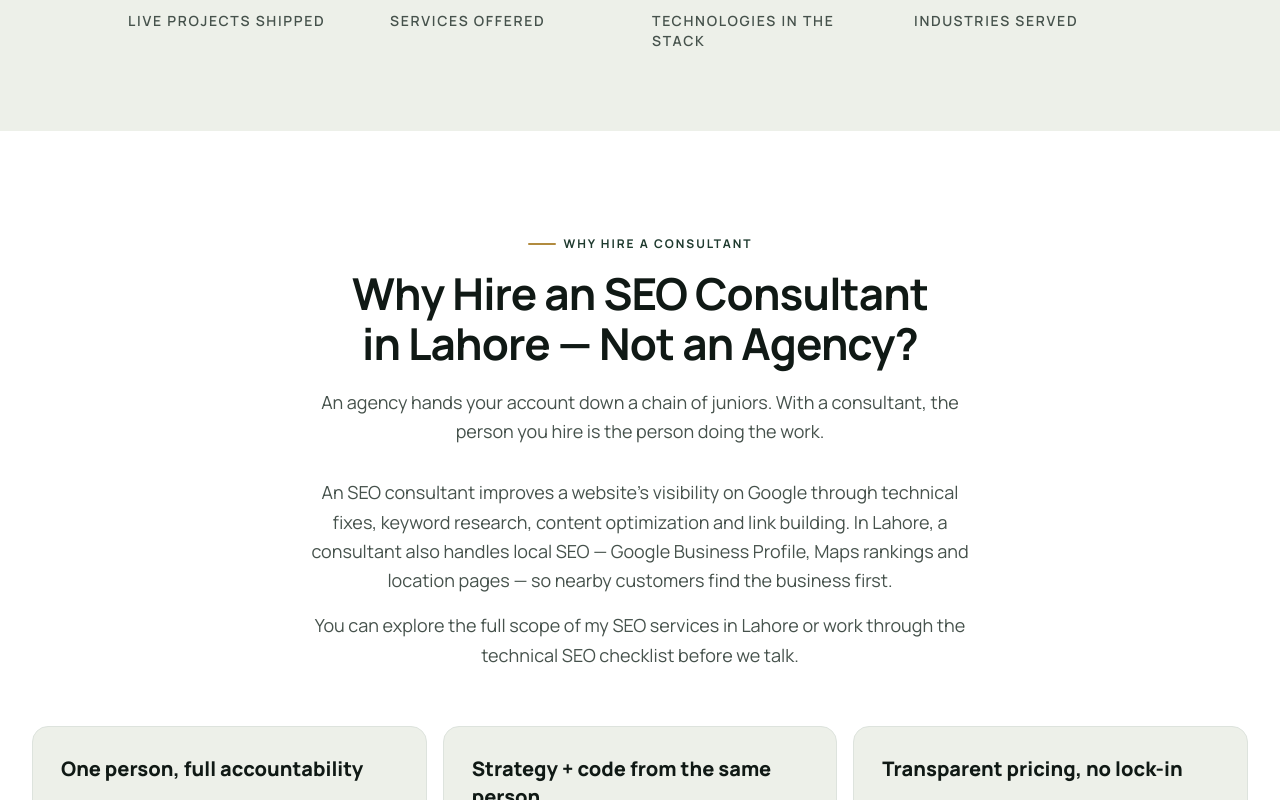
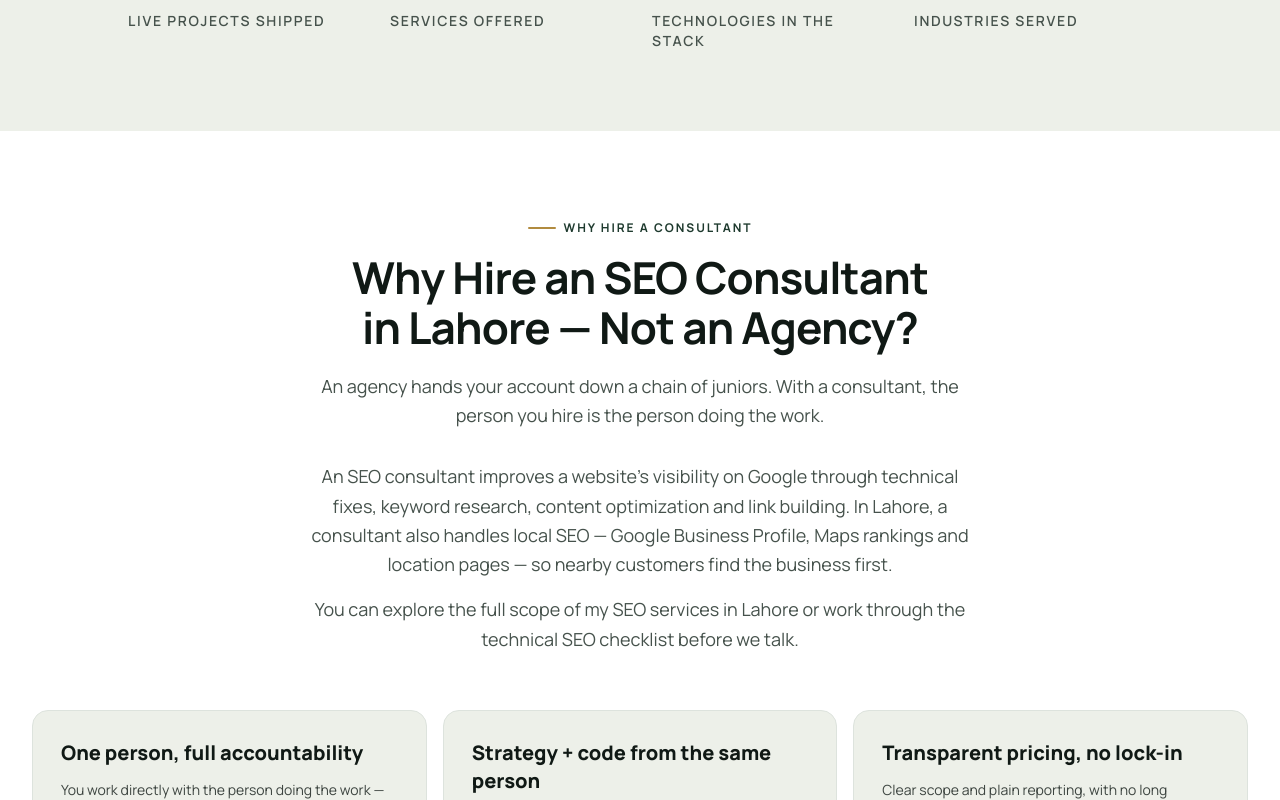
Before and after one commit to bodycartoon0111-netizen/abdul-rehman-portfolio, a Next.js app: page / in a window 1280 px wide. Shown: the part 6480-7280 px from the top of the page. Built offline with nearby package versions, Linux system fonts and the light colour scheme; no server answers.

Commit message:
Reduce Why Hire section padding in app/page.tsx to py-16 md:py-20
Trims the remaining py-20 md:py-24 section padding on the homepage (Why Hire a consultant) to a balanced py-16 md:py-20, so all homepage sections now share the same balanced vertical padding.

```diff
--- a/app/page.tsx
+++ b/app/page.tsx
@@ -129,7 +129,7 @@ export default function HomePage() {
       <ProofSection />
 
       {/* ── Why hire a consultant ─────────────────────────────────── */}
-      <section className="bg-surface py-20 md:py-24">
+      <section className="bg-surface py-16 md:py-20">
         <Container>
           <SectionHeading
             eyebrow="Why hire a consultant"
```
